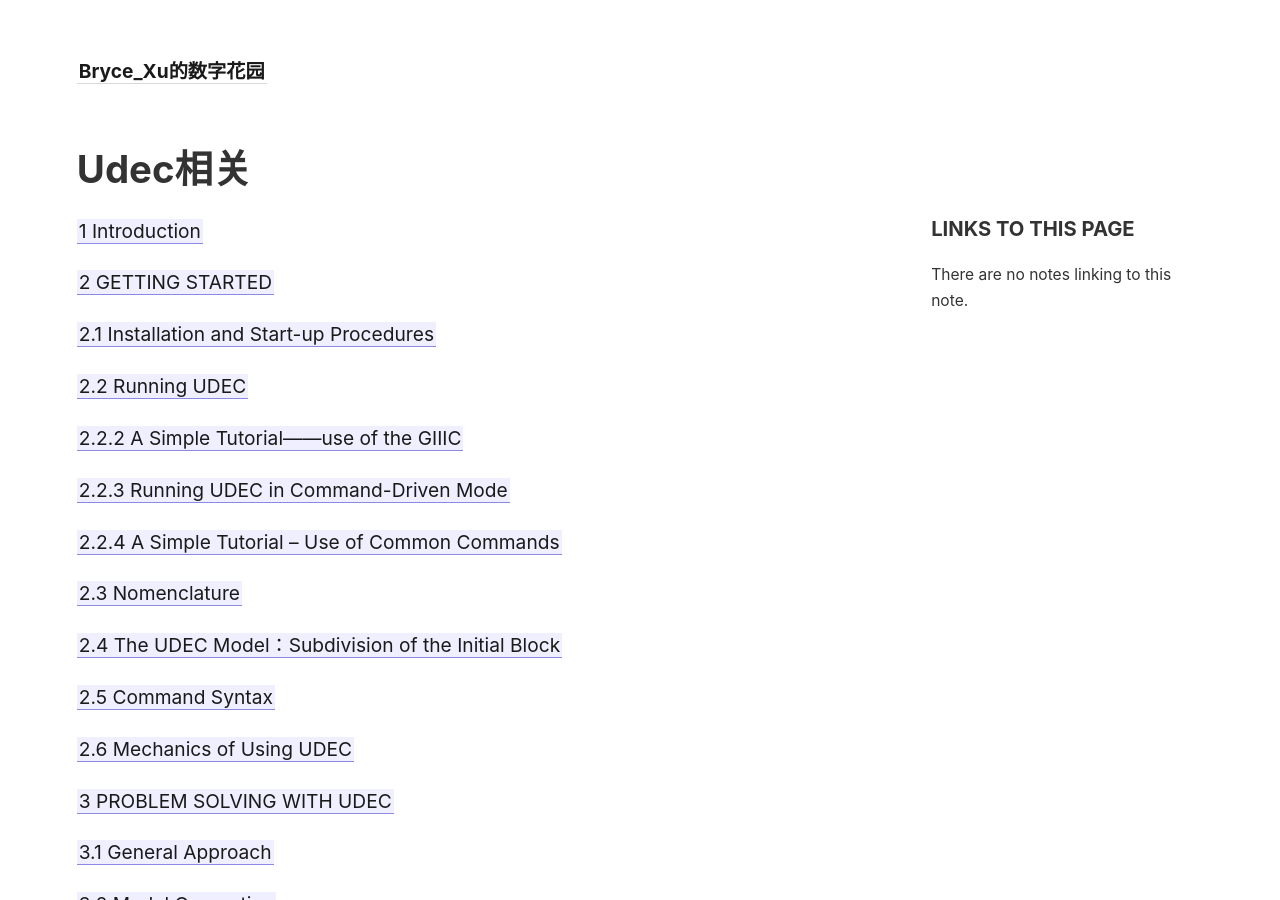
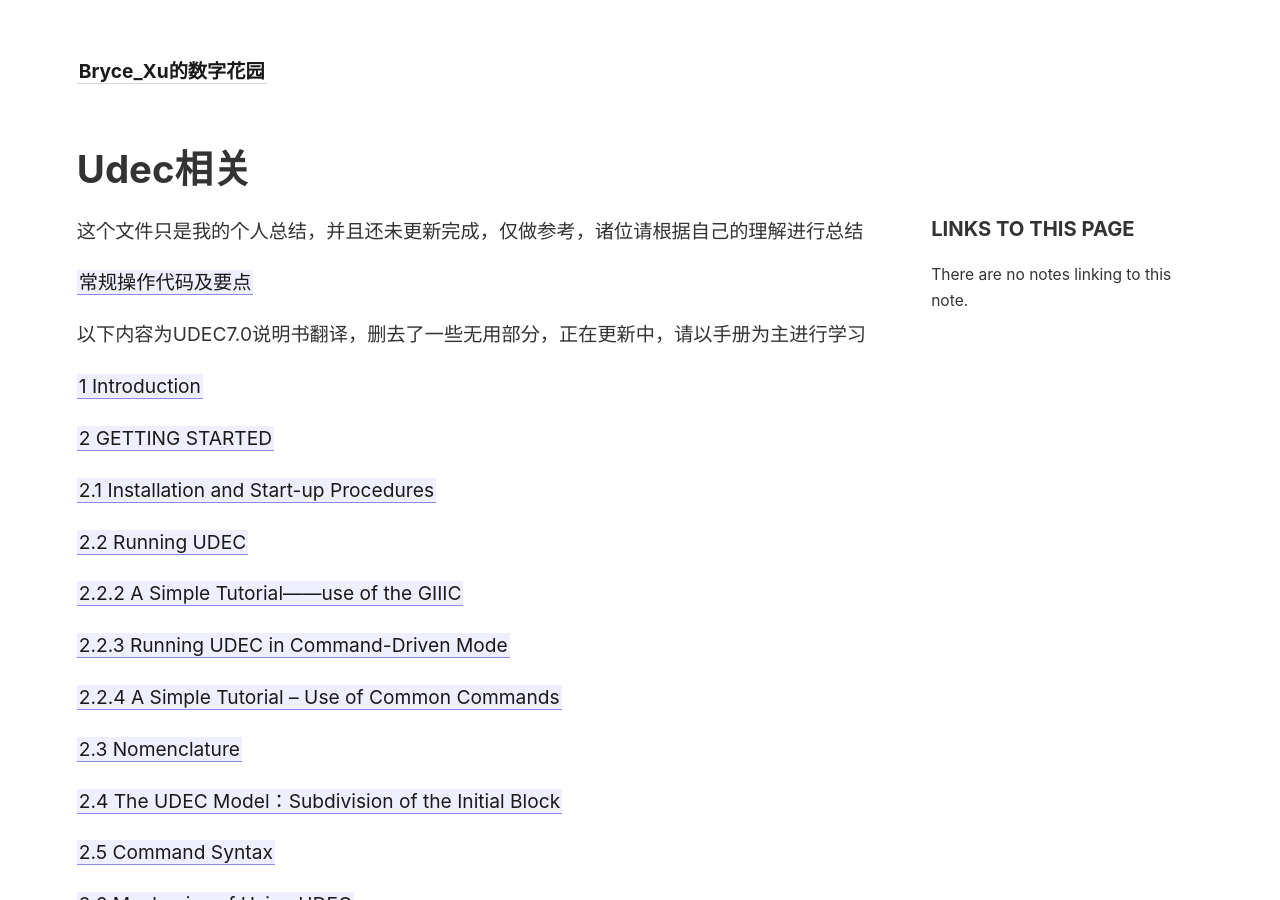
Before and after one commit to zuiyu666/-, a Jekyll site: the page built from _notes/Udec相关.md, in a window 1280 px wide and 900 px high. Built offline with Jekyll 4.4.1, drawn with Linux system fonts in a browser that asks for light colours.

Commit message:
Update Udec相关.md

```diff
--- a/_notes/Udec相关.md
+++ b/_notes/Udec相关.md
@@ -1,3 +1,9 @@
+这个文件只是我的个人总结，并且还未更新完成，仅做参考，诸位请根据自己的理解进行总结
+
+[[常规操作代码及要点]]
+
+<p>以下内容为UDEC7.0说明书翻译，删去了一些无用部分，正在更新中，请以手册为主进行学习</p>
+
 [[1 Introduction]]
 
 [[2 GETTING STARTED]]
@@ -43,34 +49,65 @@
 [[3.4.2 Displacement Boundary_位移边界]]
 
 [[3.4.3 Real Boundaries – Choosing the Right Type_真正边界——选择正确的类型]]
+
 [[3.4.4.0 Artifificial Boundaries_人造边界]]
+
 [[3.4.4.1 Symmetry Lines_对称线]]
+
 [[3.4.4.2 Boundary Truncation_边界截断]]
+
 [[3.4.4.3 Boundary-Element Boundary_边界元边界]]
+
 [[3.5.0 Initial Conditions_初始条件]]
+
 [[3.5.1 Uniform Stresses in an Unjointed Medium_No Gravity]]
+
 [[3.5.2 Stresses with Gradients in an Unjointed Medium_Uniform Material]]
+
 [[3.5.3 Stresses with Gradients in an Unjointed Medium_Nonuniform Material]]
+
 [[3.5.4 Compaction within a Model with Nonuniform Zoning]]
+
 [[3.5.5 Initial Stresses Following a Model Change]]
+
 [[3.5.6 Stresses in a Jointed Medium]]
+
 [[3.6 Loading and Sequential Modeling]]
+
 [[3.7 Choice of Constitutive Model_本构模型的选择]]
+
 [[3.7.2 Joint Material Models_节理材料模型]]
+
 [[3.7.3 Selection of an Appropriate Model_选择合适的模型]]
+
 [[3.8 Material Properties]]
+
 [[3.8.1 Block Properties]]
+
 [[3.8.1.1 Mass Density]]
+
 [[3.8.1.3 Intrinsic Strength Properties]]
+
 [[3.8.1.4 Post-Failure Properties]]
+
 [[3.8.1.5 Extrapolation to Field-Scale Properties]]
+
 [[3.8.2 Joint Properties_节理属性]]
+
 [[3.9 Tips and Advice_提示和建议]]
+
 [[3.10 Interpretation_解释]]
+
 [[3.10.1 Unbalanced Force_不平衡力]]
+
 [[3.10.2 Block_Gridpoint Velocities_块_速度]]
+
 [[3.10.4 Histories_历史]]
+
 [[3.11 Modeling Methodology_建模方法]]
+
 [[3.11.1 Modeling of Data-Limited Systems]]
+
 [[3.11.2 Modeling of Chaotic Systems]]
+
 [[4 FISH BEGINNER’S GUIDE]]
```
